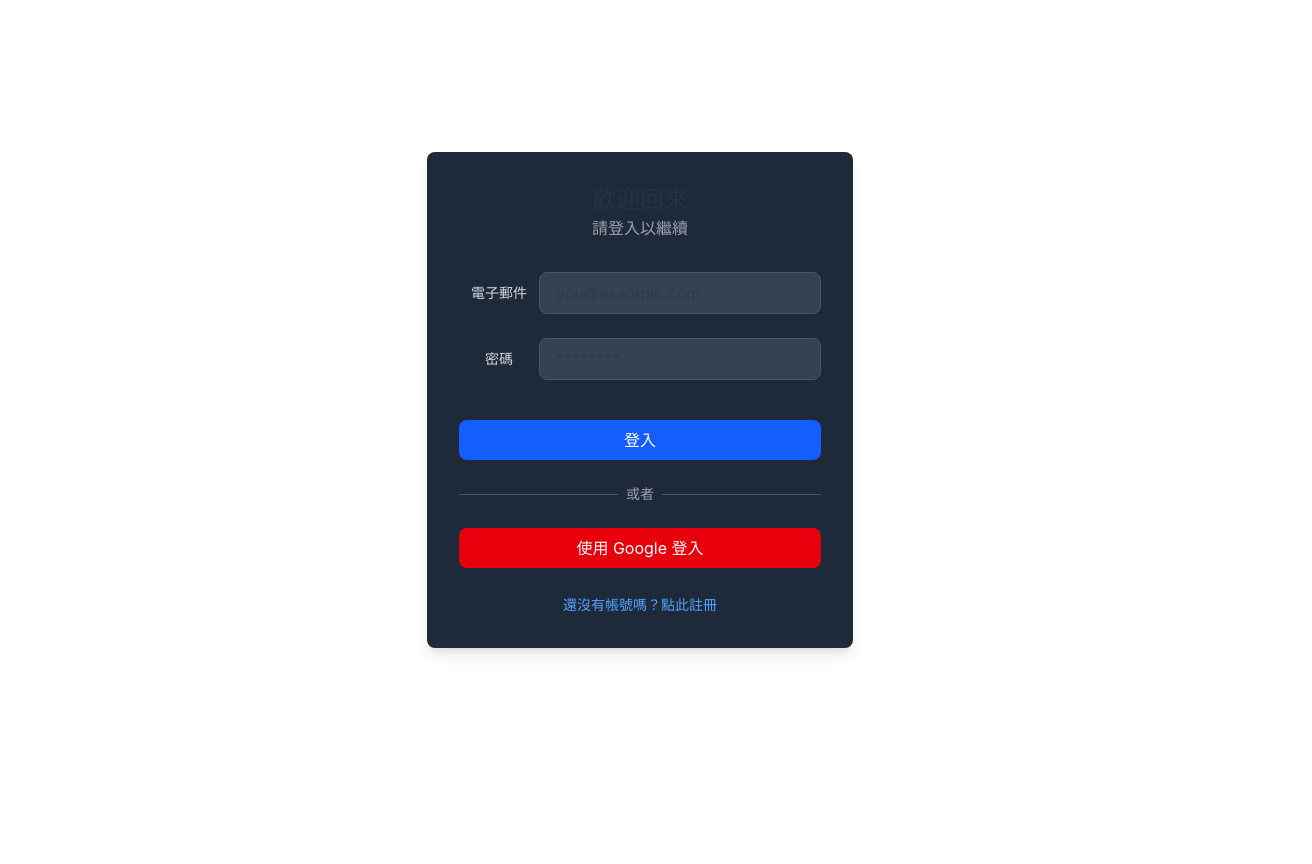
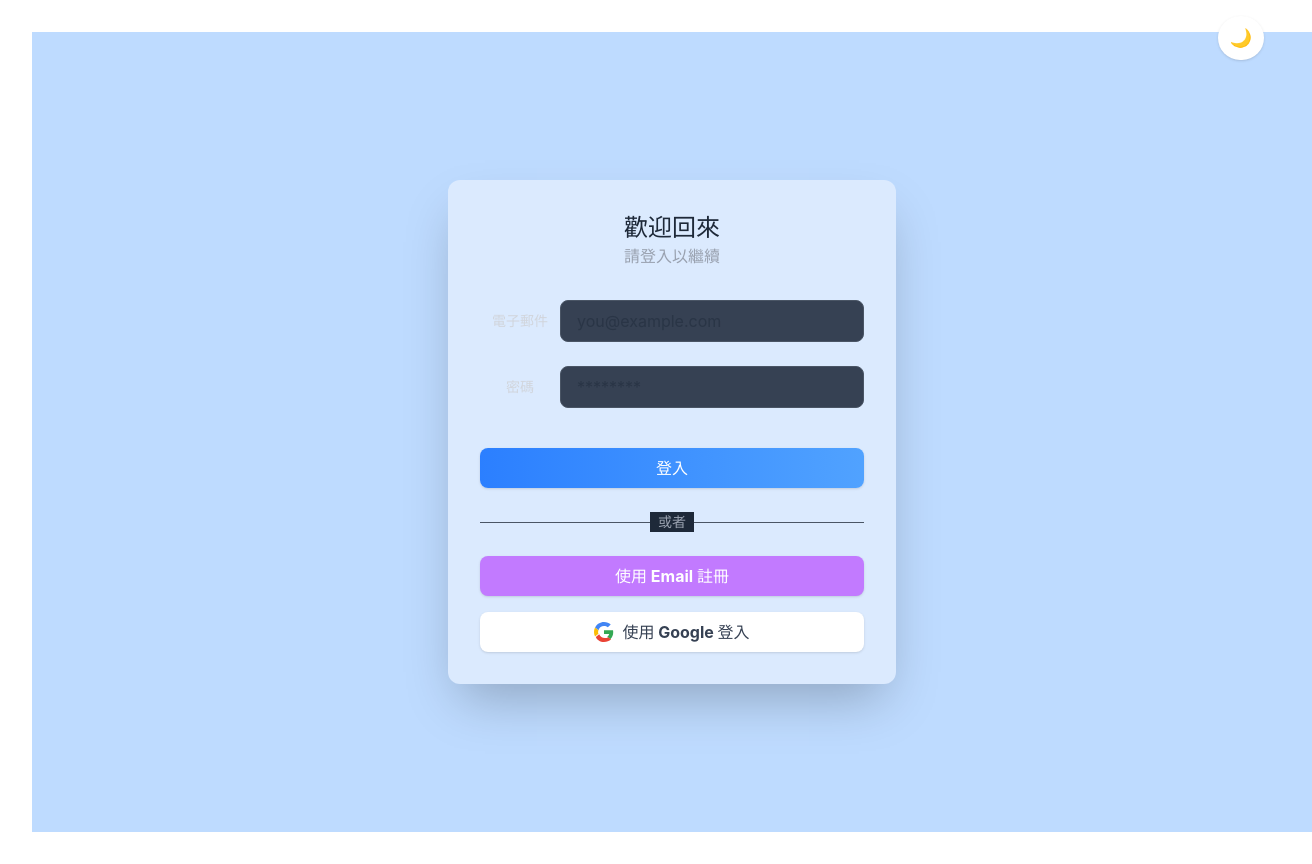
Before and after one commit to GuaGua0216/clipboard, a React (Vite) app: page / in a window 1280 px wide. Shown: the whole page, 1312 px wide, since content can reach past the window. Before the commit the page ends 800 px from the top, so only its background shows below. Built offline with nearby package versions, Linux system fonts and the light colour scheme; no server answers.

Commit message:
深淺色模式切換、登入按鈕顏色

```diff
--- a/src/App.tsx
+++ b/src/App.tsx
@@ -1,68 +1,116 @@
-import { useState, useEffect } from 'react'
+import { useState, useEffect } from 'react' // ⇐ 1. 匯入 useEffect
 import './App.css'
 import Login from './components/login'
 import ClipboardList from './components/ClipboardList'
-import { auth } from './firebase/firebaseConfig'
+//import tailwindcss from '@tailwindcss/vite' // <-- 這行通常在 vite.config.ts，放在這可能無效
+
+// 2. 匯入 Firebase 的 auth 和相關函式
+import { auth } from './firebase/firebaseConfig' // ⇐ 確保路徑正確
 import { onAuthStateChanged, signOut, User } from 'firebase/auth'
 
+// 註解掉你舊的 Page type 和 NavBar，因為我們現在用 isLoggedIn 來控制
+// type Page = 'home' | 'login'
+// ... (NavBar 和 Home 的註解) ...
+
+
 function App() {
-  // 1. 移除 isLoggedIn state，我們只需要這兩個
+  // 3. 我們需要兩個 state
+  // isLoggedIn: 使用者是否登入
+  const [isLoggedIn, setIsLoggedIn] = useState(false)
+  // isLoading: 是否還在向 Firebase 確認登入狀態
   const [isLoading, setIsLoading] = useState(true)
+
+  // 4. (可選) 儲存使用者資訊
   const [user, setUser] = useState<User | null>(null);
 
-  // 2. onAuthStateChanged 是唯一的狀態來源
+  // 顏色模式 state
+  const [isDarkMode, setIsDarkMode] = useState(false);
+
+  // 切換 dark/light mode
+  const toggleDarkMode = () => setIsDarkMode((prev) => !prev);
+
+  // 5. App 啟動時，設定 Firebase 監聽器
   useEffect(() => {
+    // onAuthStateChanged 會回傳一個 "unsubscribe" 函式
     const unsubscribe = onAuthStateChanged(auth, (user) => {
       if (user) {
         // --- 使用者已登入 ---
-        setUser(user); // ⇐ 只設定 user
+        setIsLoggedIn(true);
+        setUser(user); // (可選) 儲存 user 物件
         console.log("監聽器：使用者已登入", user.email);
       } else {
         // --- 使用者已登出 ---
-        setUser(null); // ⇐ 只設定 user
+        setIsLoggedIn(false);
+        setUser(null);
         console.log("監聽器：使用者已登出");
       }
+      // 無論登入或登出，都代表檢查完畢
       setIsLoading(false);
     });
 
+    // 在組件卸載 (unmount) 時，取消監聽
     return () => unsubscribe();
 
-  }, []); // ⇐ 空依賴陣列，只執行一次
+  }, []); // 空依賴陣列 [] 表示這個 effect 只在 App 首次載入時執行一次
 
 
-  // 3. 登出函式 (保持不變)
+  // 6. 建立登出函式，並傳給 ClipboardList
   const handleLogout = () => {
     signOut(auth).catch((error) => {
       console.error("登出失敗:", error);
     });
-    // 呼叫 signOut 後, 上面的 onAuthStateChanged 會自動觸發並將 user 設為 null
+    // 呼叫 signOut 後，上面的 onAuthStateChanged 會自動被觸發
+    // 並將 isLoggedIn 設為 false
   }
 
-  // 4. 渲染邏輯
-
-  // (A) 如果還在檢查登入狀態 (App 剛啟動)，顯示「載入中...」
+  // 7. 渲染邏輯
+  // (A) 如果還在檢查登入狀態，顯示「載入中...」
   if (isLoading) {
     return (
-      <div id="app-container" style={{ display: 'flex', justifyContent: 'center', alignItems: 'center', height: '100vh' }}>
-        <h2>載入中...</h2>
+      <div id="app-container"
+        className={`w-screen h-screen flex flex-col ${isDarkMode ? 'dark' : ''} ${isDarkMode ? 'bg-blue-300' : 'bg-blue-200'}`}
+      >
+        {/* 右上角模式切換按鈕 */}
+        <button
+          className="absolute top-4 right-4 z-10 bg-white dark:bg-gray-800 rounded-full shadow px-3 py-2 text-lg"
+          onClick={toggleDarkMode}
+        >
+          {isDarkMode ? '☀️' : '🌙'}
+        </button>
+        <div className="w-full h-full flex flex-col items-center justify-center">
+          <svg className="animate-spin h-10 w-10 text-blue-400 dark:text-yellow-300 mb-6" xmlns="http://www.w3.org/2000/svg" fill="none" viewBox="0 0 24 24">
+            <circle className="opacity-25" cx="12" cy="12" r="10" stroke="currentColor" strokeWidth="4"></circle>
+            <path className="opacity-75" fill="currentColor" d="M4 12a8 8 0 018-8v8z"></path>
+          </svg>
+          <h2 className="text-2xl font-bold text-gray-700 dark:text-gray-200">載入中...</h2>
+        </div>
       </div>
     )
   }
 
-  // (B) 檢查完畢，根據 user 是否存在來顯示
+  // (B) 檢查完畢，根據 isLoggedIn 顯示 登入頁 或 主頁
   return (
-    <div id="app-container">
-      {/* ⭐️ 關鍵修改：
-        如果 user state 不是 null (代表已登入)，就顯示 ClipboardList
-        如果 user state 是 null (代表未登入)，就顯示 Login
-      */}
-      {user ? (
-        // (C) 已登入：user 物件必定存在，直接傳下去
-        <ClipboardList onLogout={handleLogout} user={user} />
-      ) : (
-        // (D) 未登入：顯示 Login (移除 onLoginSuccess)
-        <Login />
-      )}
+    <div id="app-container"
+      className={`w-screen h-screen flex flex-col ${isDarkMode ? 'dark' : ''} ${isDarkMode ? 'bg-blue-950' : 'bg-blue-200'}`}
+    >
+      {/* 右上角模式切換按鈕 */}
+      <button
+        className="absolute top-4 right-4 z-10 bg-white dark:bg-gray-800 rounded-full shadow px-3 py-2 text-lg"
+        onClick={toggleDarkMode}
+      >
+        {isDarkMode ? '☀️' : '🌙'}
+      </button>
+      <div className="w-full h-full flex flex-col">
+        {!isLoggedIn ? (
+          <div className="w-full h-full flex flex-col items-center justify-center">
+            <Login onLoginSuccess={() => setIsLoggedIn(true)} />
+          </div>
+        ) : (
+          <div className="w-full h-full flex flex-col items-center justify-center">
+            <ClipboardList {...({ onLogout: handleLogout } as any)} />
+          </div>
+        )}
+      </div>
     </div>
   )
 }
--- a/src/components/login.tsx
+++ b/src/components/login.tsx
@@ -1,41 +1,51 @@
-// 你的檔案： src/components/login.tsx
+// 你的檔案： src/firebase/Login.tsx (或你放的路徑)
 
-import React, { useState } from 'react';
-import { auth } from '../firebase/firebaseConfig';
+import React from 'react'
+// 1. 匯入 useState
+import { useState } from 'react';
+
+// 2. 從你的設定檔匯入 auth
+import { auth } from '../firebase/firebaseConfig'; // 確保 @/ 跪徑是正確的
+
+// 3. 匯入 Firebase Auth 的相關函式
 import {
-  createUserWithEmailAndPassword,
-  signInWithEmailAndPassword,
+
+  // Email/Password
+  createUserWithEmailAndPassword, // 註冊
+  signInWithEmailAndPassword,   // 登入
+
+  // Google
   GoogleAuthProvider,
   signInWithPopup,
+
 } from "firebase/auth";
+  // (可選) 處理錯誤
 import { FirebaseError } from 'firebase/app';
 
-// type LoginProps = {
-//   onLoginSuccess: () => void;
-// }
+// 你原本的 Props (用於通知父組件登入成功)
+// 你原本的 Props (用於通知父組件登入成功)
+type LoginProps = {
+  onLoginSuccess: () => void;
+}
 
-export default function Login() {
-  // --- A. 狀態 ---
+export default function Login({ onLoginSuccess }: LoginProps) {
+  // --- A. 加入 State ---
   const [email, setEmail] = useState('');
   const [password, setPassword] = useState('');
-  const [errorMsg, setErrorMsg] = useState('');
-  const [isLoading, setIsLoading] = useState(false);
+  const [errorMsg, setErrorMsg] = useState(''); // 用來顯示 Firebase 錯誤
+  const [isLoading, setIsLoading] = useState(false); // 增加讀取狀態
 
-  // ⭐️ 1. 新增一個狀態來切換模式
-  const [isLoginMode, setIsLoginMode] = useState(true); // 預設為 true (登入模式)
-
-  // --- B. 主要提交函式 (會根據模式切換) ---
+  // --- B. Email/Password 登入 (你原本的 handleSubmit) ---
   const handleSubmit = async (e: React.FormEvent) => {
     e.preventDefault();
     setErrorMsg('');
     setIsLoading(true);
 
-    if (isLoginMode) {
-      // --- 登入邏輯 ---
     try {
+      // 呼叫 Firebase 的 Email/Password 登入
       await signInWithEmailAndPassword(auth, email, password);
       console.log('Firebase 登入成功！');
-        // onLoginSuccess();
+      onLoginSuccess(); // 呼叫 prop
     } catch (error) {
       console.error("登入失敗:", error);
       let message = '登入失敗，請稍後再試。';
@@ -48,12 +58,17 @@ export default function Login() {
     } finally {
       setIsLoading(false);
     }
-    } else {
-      // --- 註冊邏輯 ---
+  }
+
+  // --- C. Email/Password 註冊 ---
+  const handleSignUp = async () => {
+    setErrorMsg('');
+    setIsLoading(true);
     try {
+      // 呼叫 Firebase 的註冊
       await createUserWithEmailAndPassword(auth, email, password);
       console.log('Firebase 註冊成功！');
-        // onLoginSuccess(); // 註冊後直接登入
+      onLoginSuccess(); // 註冊後通常也會直接登入
     } catch (error) {
       console.error("註冊失敗:", error);
       let message = '註冊失敗';
@@ -68,21 +83,20 @@ export default function Login() {
     } finally {
       setIsLoading(false);
     }
-    }
-  }
+  };
 
-  // --- C. Google 登入 (保持不變) ---
+  // --- D. Google 登入 ---
   const handleGoogleLogin = async () => {
-    // ... (這裡的程式碼跟你原來的一樣，保持不變) ...
     setErrorMsg('');
     setIsLoading(true);
     const provider = new GoogleAuthProvider();
     try {
       await signInWithPopup(auth, provider);
       console.log('Google 登入成功！');
-      // onLoginSuccess();
+      onLoginSuccess();
     } catch (error) {
       console.error("Google 登入失敗:", error);
+      // 如果不是使用者主動關閉視窗，才顯示錯誤
       if (error instanceof FirebaseError && error.code !== 'auth/popup-closed-by-user') {
          setErrorMsg('Google 登入失敗');
       }
@@ -91,30 +105,16 @@ export default function Login() {
     }
   };
 
-  // ⭐️ 2. 建立一個切換模式的輔助函式
-  const toggleMode = () => {
-    setIsLoginMode(!isLoginMode); // 反轉模式
-    setErrorMsg(''); // 清除錯誤訊息
-  }
-
-  // --- D. 你的 JSX 介面 (已修改) ---
+  // --- E. 你的 JSX 介面 ---
   return (
     <div className="max-w-md w-full mx-auto">
-      <div className="bg-gray-800 p-8 rounded-lg shadow-lg">
-
-        {/* ⭐️ 3. 標題和副標題根據模式改變 */}
+      <div className="p-8 rounded-xl shadow-2xl transition-colors duration-300 bg-blue-100 dark:bg-blue-950 text-gray-800 dark:text-gray-100">
         <div className="text-center mb-8">
-          <h2 className="text-2xl font-bold">
-            {isLoginMode ? '歡迎回來' : '建立您的帳號'}
-          </h2>
-          <p className="text-gray-400">
-            {isLoginMode ? '請登入以繼續' : '請輸入資訊以註冊'}
-          </p>
+          <h2 className="text-2xl font-bold">歡迎回來</h2>
+          <p className="text-gray-400 dark:text-gray-300">請登入以繼續</p>
         </div>
 
-        {/* ⭐️ 4. 表單現在統一由 handleSubmit 處理
-              (handleSubmit 內部會檢查 isLoginMode)
-        */}
+        {/* 主要登入表單 */}
         <form onSubmit={handleSubmit} className="space-y-6">
           <div className="flex items-center">
             <label
@@ -153,18 +153,18 @@ export default function Login() {
             />
           </div>
 
+          {/* 顯示錯誤訊息的地方 */}
           {errorMsg && (
             <p className="text-red-500 text-sm text-center">{errorMsg}</p>
           )}
 
           <div>
-            {/* ⭐️ 5. 主要按鈕的文字會根據模式改變 */}
             <button
               type="submit"
               disabled={isLoading}
-              className="w-full bg-blue-600 text-white py-2 px-4 rounded-lg hover:bg-blue-700 focus:outline-none focus:ring-2 focus:ring-offset-2 focus:ring-blue-500 transition-colors duration-300 mt-4 disabled:opacity-50"
+              className="w-full py-2 px-4 rounded-lg shadow font-bold bg-gradient-to-r from-blue-500 to-blue-400 text-white hover:from-blue-600 hover:to-blue-500 focus:outline-none focus:ring-2 focus:ring-offset-2 focus:ring-blue-400 transition-all duration-200 mt-4 disabled:opacity-50"
             >
-              {isLoading ? '處理中...' : (isLoginMode ? '登入' : '註冊')}
+              {isLoading ? '處理中...' : '登入'}
             </button>
           </div>
         </form>
@@ -179,30 +179,24 @@ export default function Login() {
           </div>
         </div>
 
-        {/* ⭐️ 6. 移除 "使用 Email 註冊" 按鈕,
-              Google 登入按鈕保持不變
-        */}
+        {/* 新增的註冊與 Google 登入按鈕 */}
         <div className="space-y-4">
+          <button
+            type="button"
+            onClick={handleSignUp}
+            disabled={isLoading}
+            className="w-full py-2 px-4 rounded-lg shadow font-bold bg-purple-400 dark:bg-blue-950 text-white dark:text-blue-100 hover:bg-purple-600 dark:hover:bg-blue-900 focus:outline-none focus:ring-2 focus:ring-offset-2 focus:ring-purple-400 dark:focus:ring-blue-900 transition-all duration-200 disabled:opacity-50"
+          >
+            {isLoading ? '處理中...' : '使用 Email 註冊'}
+          </button>
           <button
             type="button"
             onClick={handleGoogleLogin}
             disabled={isLoading}
-            className="w-full bg-red-600 text-white py-2 px-4 rounded-lg hover:bg-red-700 transition-colors duration-300 disabled:opacity-50"
+            className="w-full py-2 px-4 rounded-lg shadow font-bold bg-white text-gray-700 hover:bg-gray-100 dark:bg-gray-800 dark:text-white dark:hover:bg-gray-900 focus:outline-none focus:ring-2 focus:ring-offset-2 focus:ring-gray-300 dark:focus:ring-gray-700 transition-all duration-200 flex items-center justify-center gap-2 disabled:opacity-50"
           >
+            <svg className="w-5 h-5" viewBox="0 0 48 48"><g><path fill="#4285F4" d="M24 9.5c3.54 0 6.73 1.22 9.24 3.22l6.9-6.9C36.62 2.34 30.7 0 24 0 14.73 0 6.41 5.48 2.44 13.44l8.06 6.27C12.6 13.16 17.87 9.5 24 9.5z"/><path fill="#34A853" d="M46.1 24.59c0-1.64-.15-3.22-.42-4.76H24v9.04h12.44c-.54 2.77-2.18 5.12-4.64 6.7l7.18 5.59C43.98 36.7 46.1 30.98 46.1 24.59z"/><path fill="#FBBC05" d="M10.5 28.73c-1.01-2.97-1.01-6.19 0-9.16l-8.06-6.27C.64 16.7 0 20.26 0 24c0 3.74.64 7.3 2.44 10.7l8.06-6.27z"/><path fill="#EA4335" d="M24 48c6.7 0 12.62-2.2 16.9-6.01l-7.18-5.59c-2.01 1.35-4.59 2.15-7.72 2.15-6.13 0-11.4-3.66-13.5-8.94l-8.06 6.27C6.41 42.52 14.73 48 24 48z"/></g></svg>
             {isLoading ? '處理中...' : '使用 Google 登入'}
-          </button>
-        </div>
-
-        {/* ⭐️ 7. 新增切換模式的文字連結 */}
-        <div className="text-center mt-6">
-          <button
-            type="button"
-            onClick={toggleMode}
-            className="text-sm text-blue-400 hover:text-blue-300 transition-colors"
-          >
-            {isLoginMode
-              ? '還沒有帳號嗎？點此註冊'
-              : '已經有帳號了？點此登入'}
           </button>
         </div>
 
```
Lines whose indentation alone changed are shown as unchanged.
